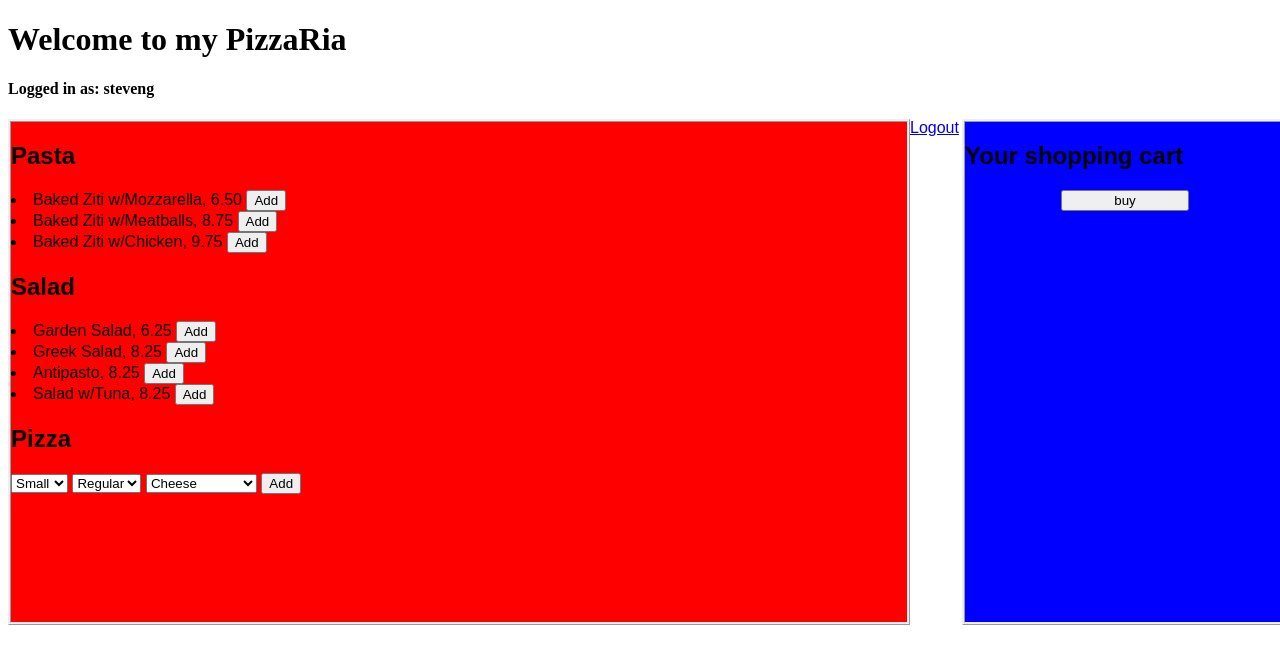
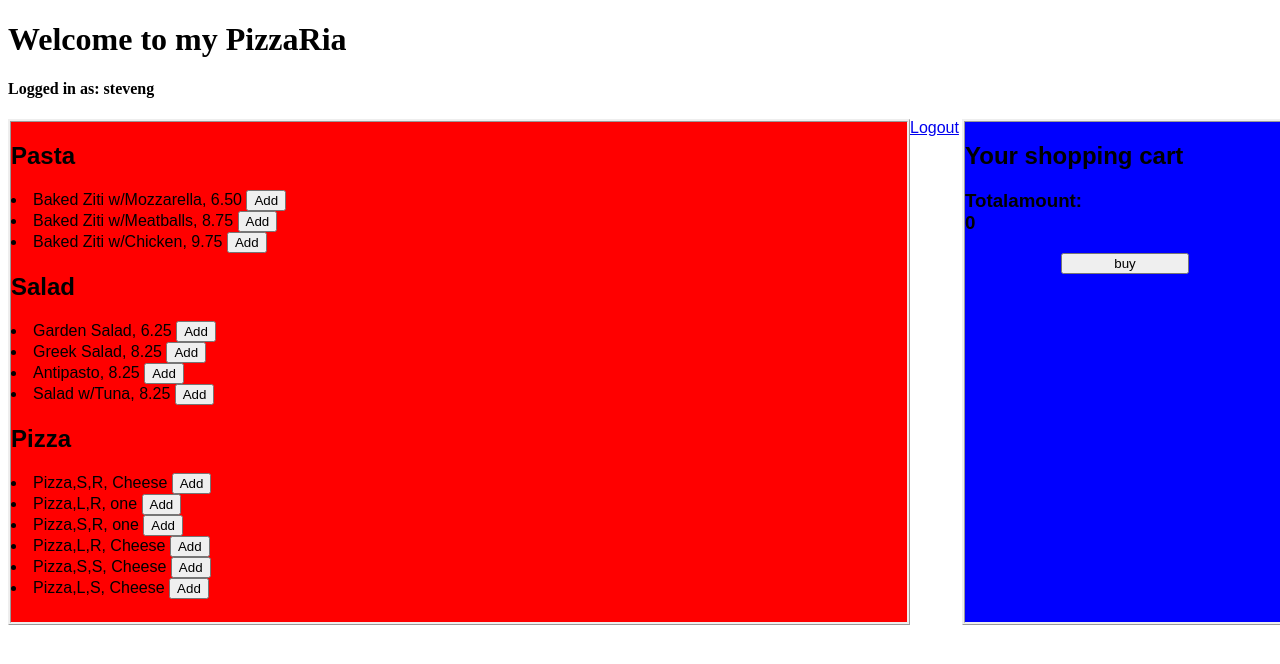
Before and after one commit to StevenGillis/project3, a Django app: page / in a window 1280 px wide. Shown: the top 664 px of the page. Run offline with Django 3.2, Linux system fonts and the light colour scheme; a user stored in the database is signed in; data comes from the database, SQL or seed files in the repository.

Commit message:
hope it still works

```diff
--- a/orders/static/orders/index.js
+++ b/orders/static/orders/index.js
@@ -1,17 +1,23 @@
 document.addEventListener('DOMContentLoaded', () => {
 var cartlist = [];
+var totalamount = 0;
     //when users wants to add menu item to cart
-    document.querySelector('#order').onsubmit = () => {
+    document.querySelectorAll('button', ).forEach(button => {
+        button.onclick = () => {
+            //To do pick proper item
+            var listitem = button.dataset.id;
 
-        //To do pick proper item
-        var listitem = "pizza";
             cartlist.push(listitem);
             console.log(cartlist);
             const li = document.createElement('li');
             li.innerHTML = listitem;
             document.querySelector('#cartitemlist').append(li);
+            //Update amount
+            //totalamount = button.dataset.price;
+            //document.querySelector('#totalamount') = totalamount;
             return false;
-    };
+            }
+    });
     // Get the modal
         var modal = document.getElementById("myModal");
 
@@ -24,9 +30,11 @@ var cartlist = [];
         // When the user clicks on the button, open the modal and show requested items
         btn.onclick = function() {
             modal.style.display = "block";
-            const li = document.createElement('li');
-            li.innerHTML = cartlist;
-            document.querySelector('#itemoverviewconfirm').append(li);
+            //localStorage.cartlist = cartlist;
+            //const li = document.createElement('li');
+            //li.innerHTML = cartlist;
+            //document.querySelector('#itemoverviewconfirm').append(li);
+            document.getElementById("cartlist").innerHTML = cartlist;
         }
 
 
--- a/orders/templates/orders/index.html
+++ b/orders/templates/orders/index.html
@@ -13,13 +13,17 @@
                 <form id="order">
                     <h2>Pasta</h2>
                         {% for pasta in Pasta %}
-                            <li id=pasta.name> {{pasta.name}}, {{pasta.price}} <button>Add</button></li>
+                            <li id=pasta.name> {{pasta.name}}, {{pasta.price}} <button class="addbutton" data-id={{pasta.id}} data-price={{pasta.price}}>Add</button></li>
                         {% endfor %}
                     <h2>Salad</h2>
                         {% for salad in Salad %}
-                            <li> {{salad.name}}, {{salad.price}} <button>Add</button></li>
+                            <li> {{salad.name}}, {{salad.price}} <button class="addbutton" data-foodid={{salad.id}} data-price={{salad.price}}>Add</button></li>
                         {% endfor %}
                     <h2>Pizza</h2>
+                    {% for pizza in Pizza %}
+                            <li> {{pizza.name}},{{pizza.size}},{{pizza.style}}, {{pizza.toppings}} <button class="addbutton" data-foodid={{pizza.id}} data-price={{pizza.price}}>Add</button></li>
+                    {% endfor %}
+                    <!-- Fancy option
                     <div id="eachpizza" class="pizzaorder">
                         <select>
                             <option value="Small">Small</option>
@@ -36,7 +40,9 @@
                             <option value="Three">Three toppings</option>
                         </select>
                         <button>Add</button></li>
+
                     </div>
+                    -->
                 </form>
             </div>
         </div>
@@ -44,13 +50,16 @@
             <div class="shoppingcart">
                 <form id="buycart">
                     <h2>Your shopping cart</h2>
+
                         <ul id="cartitemlist">
                             {% for item in cartitemlist %}
                                 <li>{{item}}</li>
                             {% endfor %}
                         </ul>
+
                 </form>
-                <button id="myBtn" class="buybutton">buy</button>
+                <h3>Totalamount: <div id="totalamount">0</div></h3>
+                <button id="myBtn" data-foodid="" class="buybutton">buy</button>
             </div>
         </div>
     <div><a href="{% url 'logout' %}">Logout</a></div>
@@ -62,12 +71,14 @@
       <div class="modal-content">
         <span class="close">&times;</span>
             <p>Please confirm your purchase</p>
-            <ul id="itemoverviewconfirm">
+            <!--<ul id="itemoverviewconfirm">
                 {% for item in itemoverviewconfirm %}
                     <li>{{item}}</li>
                 {% endfor %}
-            </ul>
-            <button id="confirm">confirm</button>
+                <h2>{{itemoverviewconfirm}}</h2>
+            </ul>-->
+          <h2 id="cartlist"></h2>
+            <button id="confirm" data-foodid="">confirm</button>
       </div>
     </div>
 
--- a/orders/views.py
+++ b/orders/views.py
@@ -1,7 +1,7 @@
 from django.http import HttpResponse, HttpResponseRedirect
 from django.contrib.auth import authenticate, login, logout
 from django.shortcuts import render
-from orders.models import (Pasta, Salad)
+from orders.models import (Pasta, Salad, Pizza)
 from django.urls import reverse
 
 # Create your views here.
@@ -12,6 +12,7 @@ def index(request):
         "user": request.user,
         "Pasta": Pasta.objects.all(),
         "Salad": Salad.objects.all(),
+        "Pizza": Pizza.objects.all(),
     }
     return render(request, "orders/index.html", context)
 
```
Lines whose indentation alone changed are shown as unchanged.
